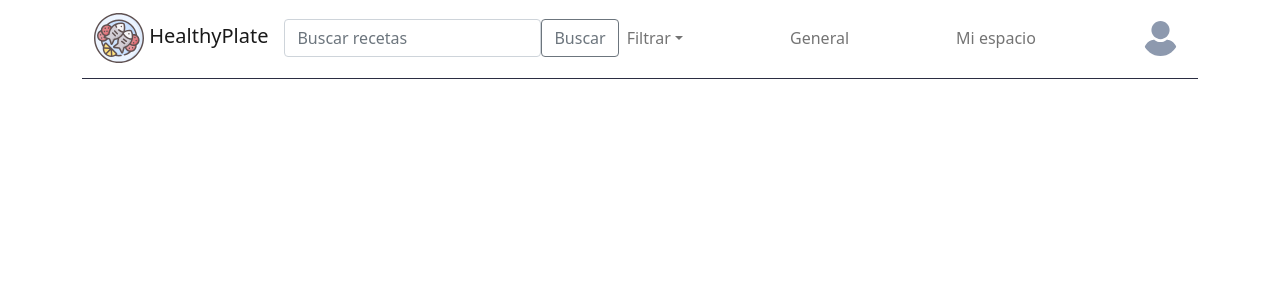
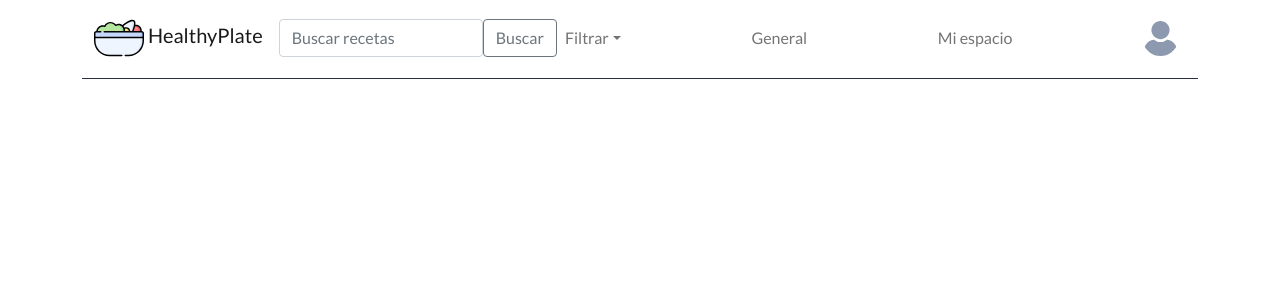
Before and after one commit to jvalentinavelez/healthyPlateFront, a React (Create React App) app: page / in a window 1280 px wide. Shown: the top 300 px of the page. Built offline with nearby package versions, Linux system fonts and the light colour scheme.

Commit message:
img folder

```diff
--- a/src/components/Header/Header.css
+++ b/src/components/Header/Header.css
@@ -1,3 +1,8 @@
+@import url('https://fonts.googleapis.com/css2?family=Lato:wght@100;300;400&display=swap');
+
 .main-nav{
   border-bottom:1px solid #2b2d42;
-  padding-bottom:10px};
+  padding-bottom:10px;
+  font-family: "Lato";
+  font-weight: 400;
+};
--- a/src/components/Header/Header.js
+++ b/src/components/Header/Header.js
@@ -7,7 +7,7 @@ import { Form } from 'react-bootstrap';
 import { FormControl } from 'react-bootstrap';
 import { Button } from 'react-bootstrap';
 import profile from './../../user.svg';
-import logo from './../../fish.svg';
+import logo from '../../img/salad.svg';
 
 function Header(){
   return (
--- a/src/index.css
+++ b/src/index.css
@@ -1,3 +1,5 @@
+@import url('https://fonts.googleapis.com/css2?family=Lato:wght@100;300;400&display=swap');
+
 body {
   margin: 0;
   font-family: -apple-system, BlinkMacSystemFont, 'Segoe UI', 'Roboto', 'Oxygen',
```
Also changed, not shown: src/img/salad.svg (added).
